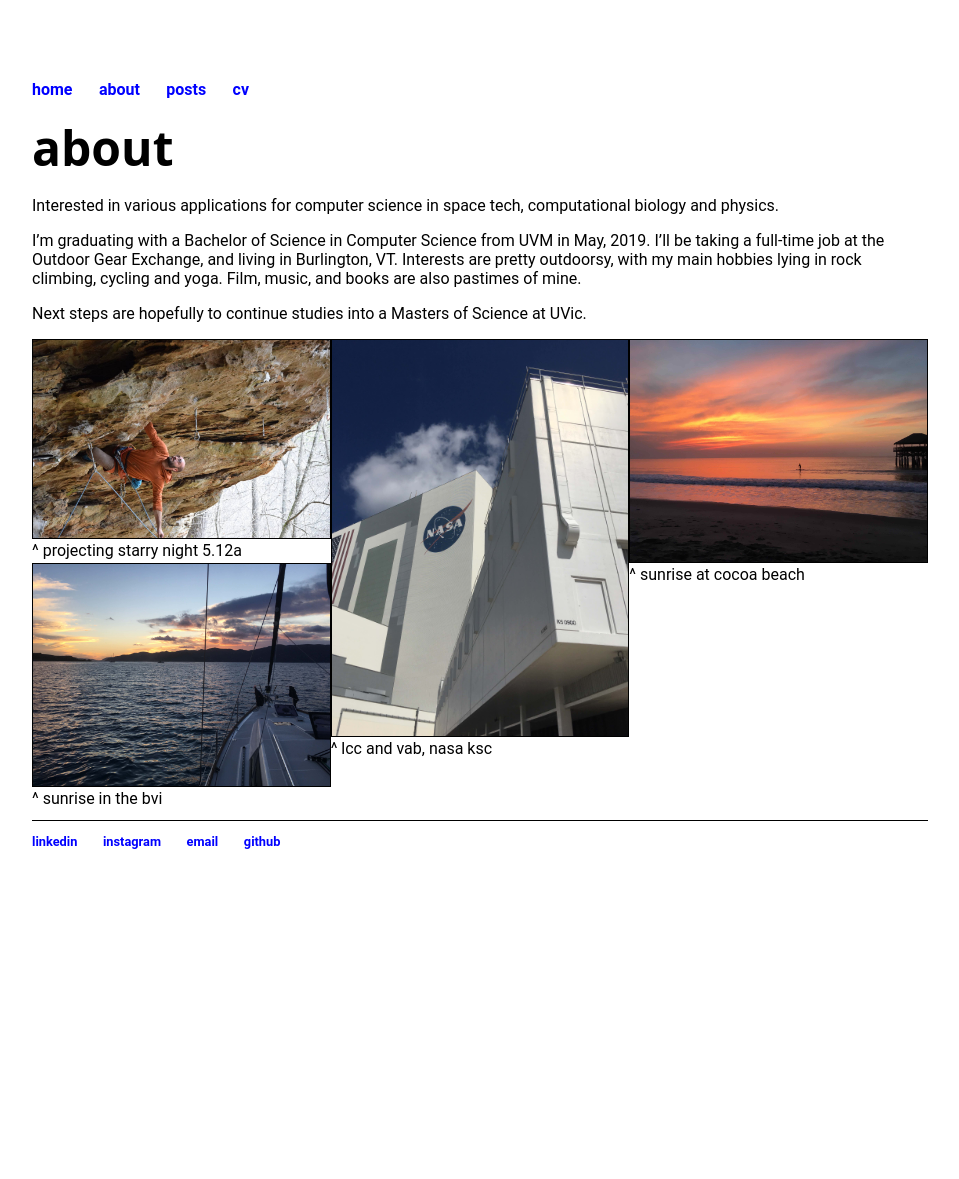
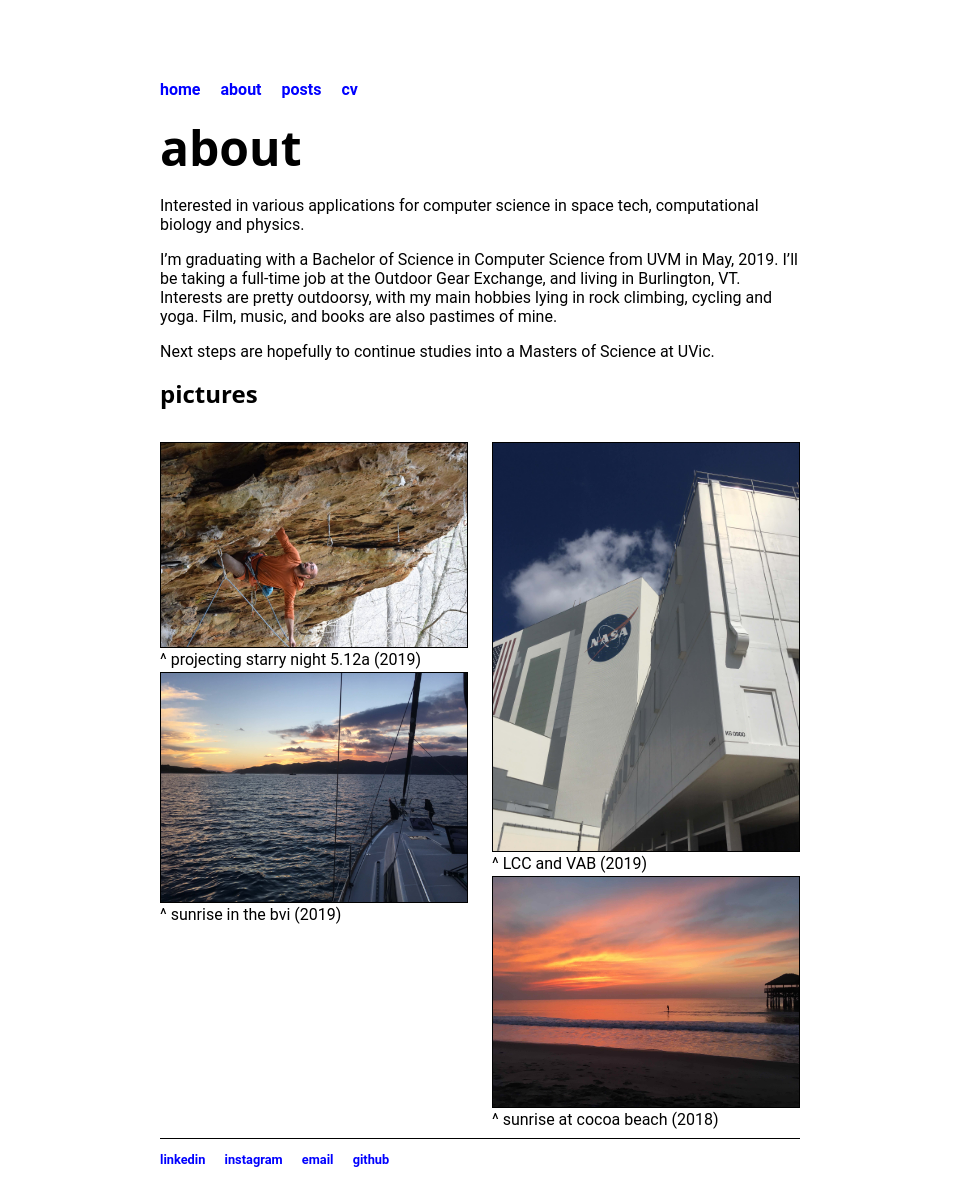
Before and after one commit to jfzieg/jfzieg.github.io, a Jekyll site: the page built from about/about.html, in a window 1280 px wide. Shown: the whole page, without its empty margins (160-1119 px from the left). Built offline with Jekyll 4.4.1, drawn with Linux system fonts in a browser that asks for light colours; before the commit the page ends 900 px from its top, so only the background shows below that.

Commit message:
Updated style sheets and _includes for content pages.

```diff
--- /dev/null
+++ b/_includes/figure.html
@@ -0,0 +1,4 @@
+<figure>
+    <img src={{include.img}} alt="projecting starty night 5.12a">
+        <figcaption>{{include.cap}}</figcaption>
+</figure>
--- a/about/about.html
+++ b/about/about.html
@@ -9,30 +9,15 @@ title: about
 
 <p>I’m graduating with a Bachelor of Science in Computer Science from UVM in May, 2019. I’ll be taking a full-time job at the Outdoor Gear Exchange, and living in Burlington, VT. Interests are pretty outdoorsy, with my main hobbies lying in rock climbing, cycling and yoga. Film, music, and books are also pastimes of mine.</p>
 
-<p>Next steps are hopefully to continue studies into a Masters of Science at UVic.</p>
+<p>Next steps are hopefully to continue studies into a Masters of Science at UVic.<br><h3>pictures</h3></p>
 
 <div class="grid_layout">
-<figure>
-    <img src="climb.jpg" alt="projecting starty night 5.12a">
-    <figcaption>^ projecting starry night 5.12a</figcaption>
-</figure>
+    {%include figure.html img="climb.jpg" cap="^ projecting starry night 5.12a (2019)"%}
 
-<figure>
-    <img src="sail.jpg" alt="sunrise in the bvi">
-    <figcaption>^ sunrise in the bvi</figcaption>
-</figure>
+    {%include figure.html img="sail.jpg" cap="^ sunrise in the bvi (2019)"%}
 
-<figure>
-    <img src="nasa.jpg" alt="lcc and vab">
+    {%include figure.html img="nasa.jpg" cap="^ LCC and VAB (2019)"%}
 
-        <figcaption>^ lcc and vab, nasa ksc</figcaption>
-</figure>
-
-<figure>
-    <img src="surf_sunrise.jpg" alt="sunrise at cocoa beach">
-        <figcaption>^ sunrise at cocoa beach</figcaption>
-</figure>
-
-
+    {%include figure.html img="surf_sunrise.jpg" cap="^ sunrise at cocoa beach (2018)"%}
 </div>
 </div>
--- a/css/main.css
+++ b/css/main.css
@@ -77,11 +77,11 @@ img {
 .grid_layout {
     /* Prevent vertical gaps */
     -webkit-column-count: 1;
-    -webkit-column-gap:   0px;
+    -webkit-column-gap:   1.5em;
     -moz-column-count:    1;
-    -moz-column-gap:      0px;
+    -moz-column-gap:      1.5em;
     column-count:          1;
-    column-gap:           0px;
+    column-gap:           1.5em;
     line-height: 0;
 }
 
@@ -98,7 +98,7 @@ img {
     line-height: 1.5em;
 }
 
-@media only screen and (min-width: 700px) {
+@media only screen and (min-width: 775px) {
   /* Rules for tablets and bigger viewports */
     body {
         width: 90%;
@@ -118,10 +118,7 @@ img {
     }
 }
 @media only screen and (min-width: 1200px) {
-  /* Rules for larger desktop screens only */
-  .grid_layout {
-      -moz-column-count:    3;
-      -webkit-column-count: 3;
-      column-count:         3;
-  }
+    body {
+        width: 50%;
+    }
 }
```
Also changed, not shown: _includes/about_me.md (added, +10 -0 lines).
